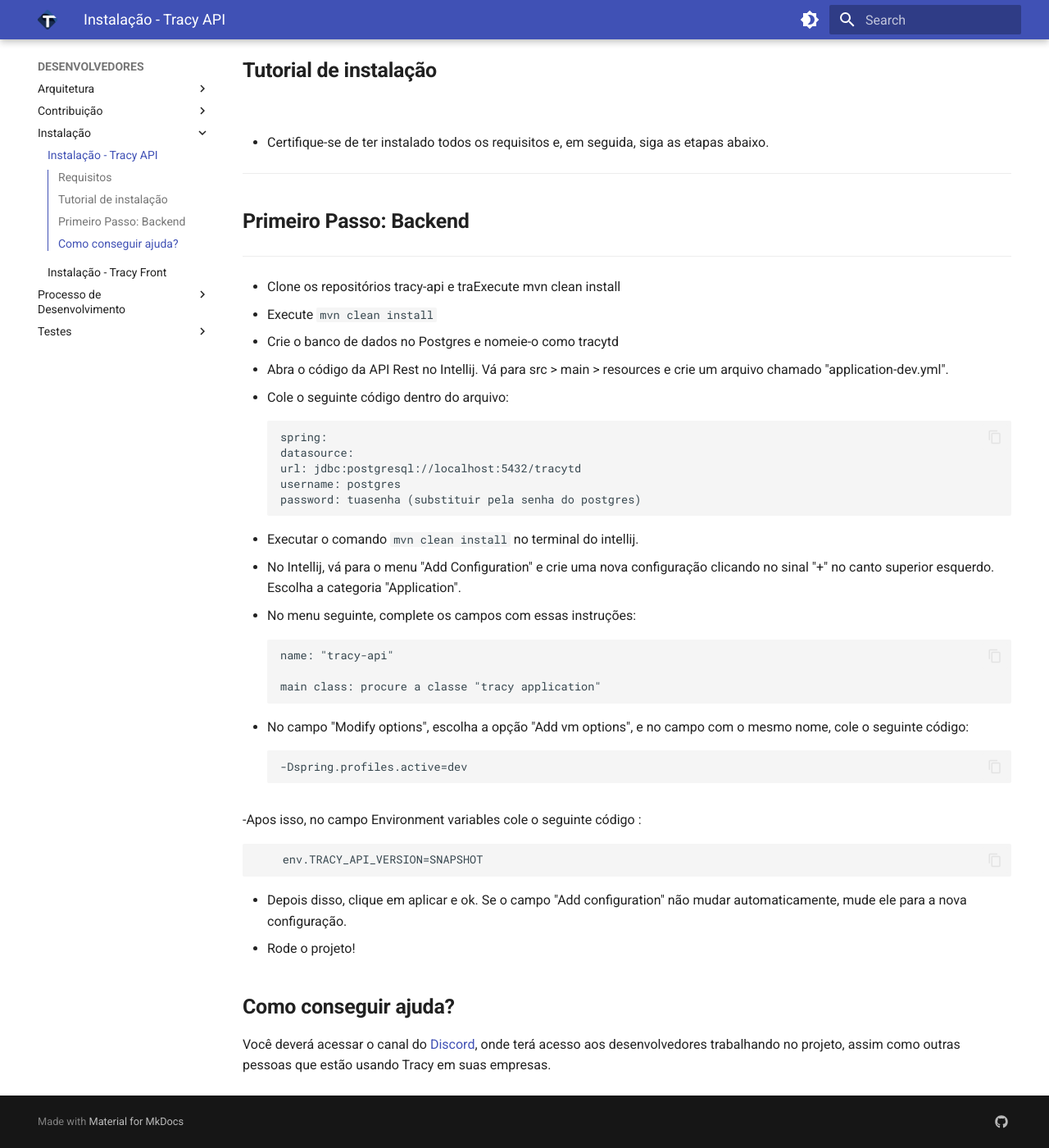
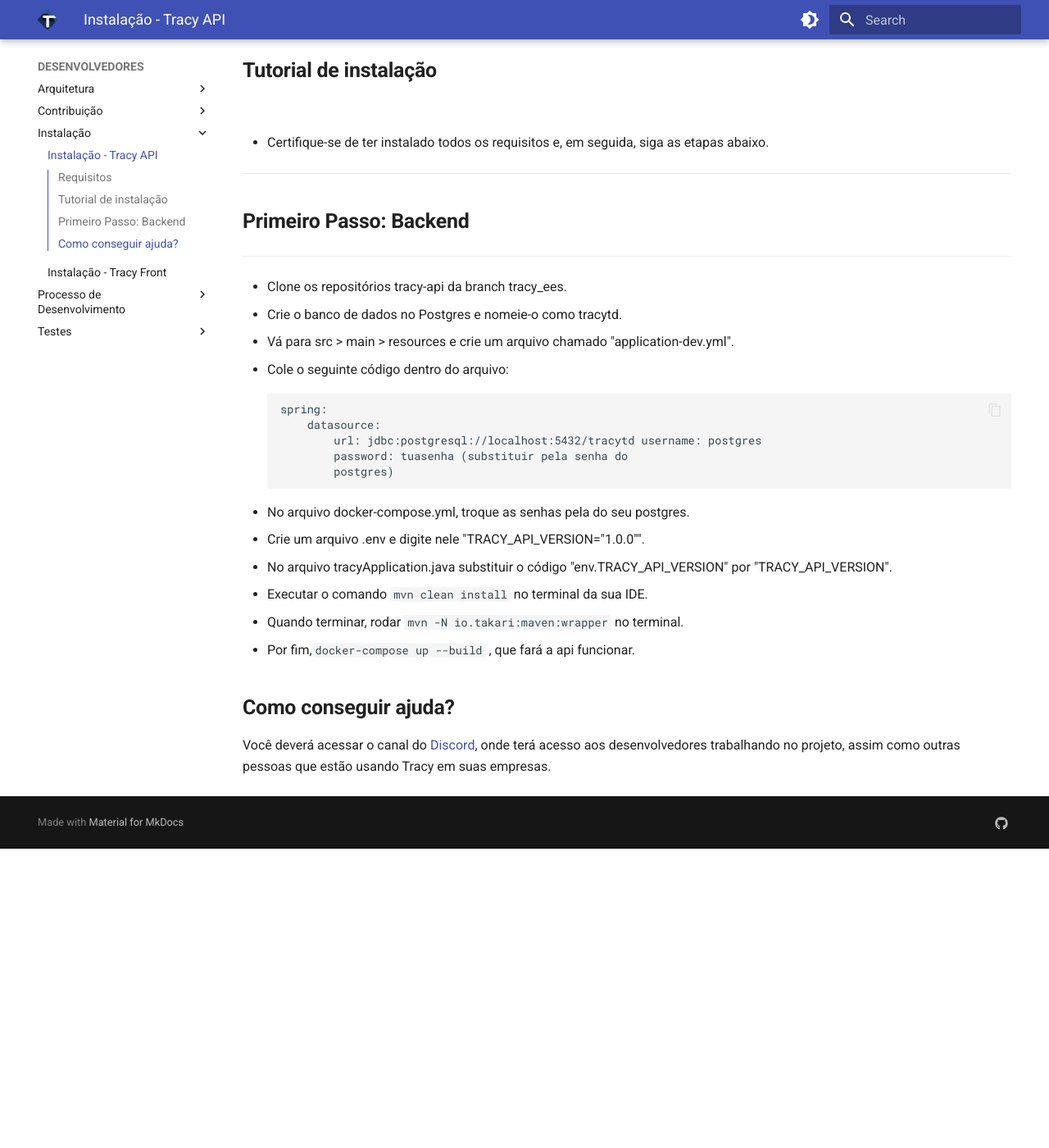
Before and after one commit to tracy-td/tracy-td.github.io, an MkDocs documentation site: the page built from docs/DESENVOLVEDORES/Instalação/Tracy-api-Instalação.md, in a window 1280 px wide and 1400 px high, scrolled down 579 px. Shown: the whole window at 82% size. Built offline with MkDocs 1.6.1 and Material for MkDocs 9.7.7, drawn with Linux system fonts in a browser that asks for light colours; after the commit the page ends 1614 px from its top, so only the background shows below that.

Commit message:
Update documentation to work with new docker compose

```diff
--- a/docs/DESENVOLVEDORES/Instalação/Tracy-api-Instalação.md
+++ b/docs/DESENVOLVEDORES/Instalação/Tracy-api-Instalação.md
@@ -25,38 +25,23 @@
 ## **Primeiro Passo: Backend**
 ---
 
-- Clone os repositórios tracy-api e traExecute mvn clean install
-- Execute `mvn clean install`
-- Crie o banco de dados no  Postgres e nomeie-o como tracytd
-- Abra o código da API Rest no Intellij. Vá para src > main > resources e crie um arquivo chamado "application-dev.yml".
+- Clone os repositórios tracy-api da branch tracy_ees.
+- Crie o banco de dados no Postgres e nomeie-o como tracytd.
+- Vá para src > main > resources e crie um arquivo chamado "application-dev.yml".
 - Cole o seguinte código dentro do arquivo:
 
+        spring:
+            datasource:
+                url: jdbc:postgresql://localhost:5432/tracytd username: postgres
+                password: tuasenha (substituir pela senha do
+                postgres)
 
-        spring:
-        datasource:
-        url: jdbc:postgresql://localhost:5432/tracytd
-        username: postgres
-        password: tuasenha (substituir pela senha do postgres)
-
-- Executar o comando `mvn clean install` no terminal do intellij.
-- No Intellij, vá para o menu "Add Configuration" e crie uma nova configuração clicando no sinal "+" no canto superior esquerdo. Escolha a categoria "Application".
-- No menu seguinte, complete os campos com essas instruções:
-
-        name: "tracy-api"
-
-        main class: procure a classe "tracy application"
-
-
-- No campo "Modify options", escolha a opção "Add vm options", e no campo com o mesmo nome, cole o seguinte código:
-
-        -Dspring.profiles.active=dev
-
--Apos isso, no campo Environment variables cole o seguinte código :
-
-        env.TRACY_API_VERSION=SNAPSHOT
-
-- Depois disso, clique em aplicar e ok. Se o campo "Add configuration" não mudar automaticamente, mude ele para a nova configuração.
-- Rode o projeto!
+- No arquivo docker-compose.yml, troque as senhas pela do seu postgres.
+- Crie um arquivo .env e digite nele "TRACY_API_VERSION="1.0.0"".
+- No arquivo tracyApplication.java substituir o código "env.TRACY_API_VERSION" por "TRACY_API_VERSION".
+- Executar o comando `mvn clean install` no terminal da sua IDE.
+- Quando terminar, rodar `mvn -N io.takari:maven:wrapper` no terminal.
+- Por fim,`docker-compose up --build` , que fará a api funcionar.
 &nbsp;
 
 
@@ -81,12 +66,9 @@
 
 Make sure you have installed all the requirements, and then follow the steps below.
 First Step: Backend
+
 Clone the tracy-api and tracy-text-processor repositories. (In case of problems using the git bash function, you can use the cmd to do this)
-
-Run mvn clean install
-
 Create the Postgres database and name it tracytd
-
 Open the API Rest code in Intellij. Go to src > main > resources and create a file named application-dev.yml.
 
 Paste the following code inside the file:
@@ -98,24 +80,14 @@
       url: jdbc:postgresql://localhost:5432/tracytd
       username: postgres
       password: yourpassword (replace with the password of the postgres)
-Execute the command mvn clean install in the Intellij terminal.
 
-In Intellij, go to the "Add Configuration" menu and create a new configuration by clicking the "+" sign in the top left corner. Choose the "Application" category.
+In the file docker-compose.yml, change the passwords for your own
+Create a file .env and write "TRACY_API_VERSION="1.0.0"" on it
+In the file tracyApplication.java change the piece of code "env.TRACY_API_VERSION" fora "TRACY_API_VERSION".
+Execute the command mvn clean install in your IDE's terminal.
+When its finished, run mvn -N io.takari:maven:wrapper in the terminal
+At last, docker-compose up --build, which will make the api work
 
-In the next menu, complete the fields with these instructions:
-
-arduino
-Copy code
-  name: "tracy-api"
-
-  main class: find the "tracy application" class
-In the "Modify options" field, choose the "Add vm options" option, and in the field with the same name, paste the following code:
-
-Copy code
-  -Dspring.profiles.active=dev
-After that, click apply and ok. If the "Add configuration" field doesn't change automatically, change it to the new configuration.
-
-Run the project!
 
 
 How to get help?
```
Also changed, not shown: docs/DESENVOLVEDORES/Instalação/Tracy-front-Instalação.md (+10 -6 lines).
